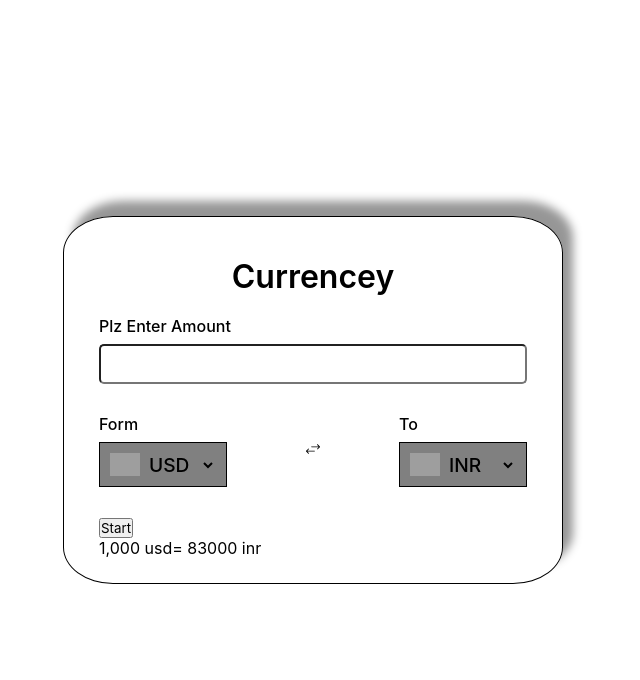
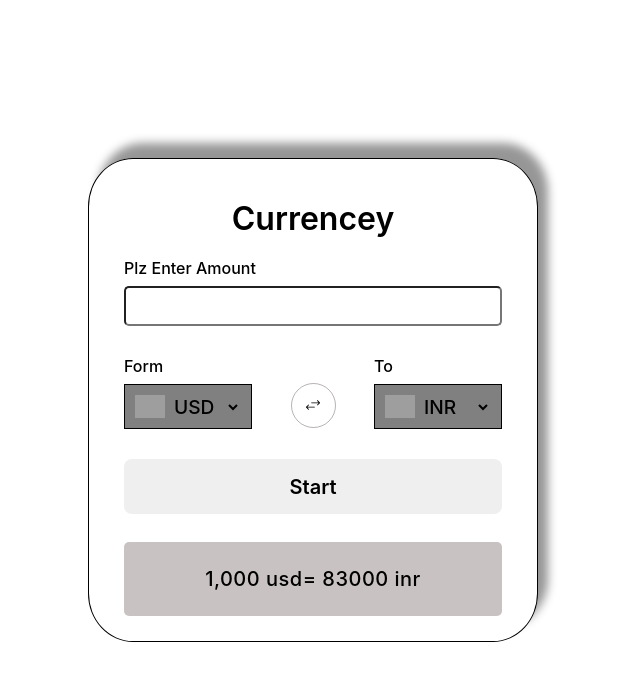
Before and after one commit to ahinmukherjee/Transfer-, a React (Vite) app: page / in a window 1280 px wide. Shown: the top 680 px of the page, without its empty margins (327-967 px from the left). Built offline with nearby package versions, Linux system fonts and the light colour scheme; grey boxes are pictures that could not be loaded.

Commit message:
files changes

```diff
--- a/src/App.css
+++ b/src/App.css
@@ -34,52 +34,3 @@
     animation: logo-spin infinite 20s linear;
   }
 }
-
-.card {
-  padding: 2em;
-}
-
-.read-the-docs {
-  color: #888;
-}
-
-.swap-icon{
-  height: 45px;
-  width: 45px;
-  display: flex;
-  justify-content: center;
-  align-items: center;
-  border-radius: 50%;
-  border: 1px solid rgba(255,255,255, 0.5);
-  cursor: pointer;
-  margin-top: 25px;
-  transition: 0.2s ease;
-}:hover{
-  border: 1px solid rgba(255,255,255, 0.3);
-}
-
-.submit-button{
-  cursor: pointer;
-  width: 100%;
-  border-radius: 8px;
-  outline: none;
-  border: none;
-  min-height: 55px;
-  font-size: 20px;
-  font-weight: 600;
-  transition: 0.2s ease;
-}:hover{
-  border: 1px solid rgba(255,255,255, 0.3);
-}
-
-.Exchange-result{
-  color: black;
-  font-size: 20px;
-  font-weight: 500;
-  text-align: center;
-  background: rgba(128, 112, 112, 0.425);
-  padding: 25px 0;
-  margin-top: 28px;
-  border-radius: 5px;
-  letter-spacing: 0.5px;
-}
--- a/src/index.css
+++ b/src/index.css
@@ -17,242 +17,7 @@ body{
 }
 
 .currency-converter{
-  max-width: 500px;
-  margin: 0 auto;
-  border: 1px solid black;
-  padding: 40px 35px 25px;
-  border-radius: 10%;
-  box-shadow: 10px -15px 10px rgba(0, 0, 0, 0.411);
-}
-
-.convert-title{
-  font-size: 2rem;
-  font-weight: 600;
-  text-align: center;
-}
-
-.converter-form{
-  margin-top: 20px;
-}
-
-.form-group{
-  display: flex;
-  margin-bottom: 30px;
-  flex-direction: column;
-}
-.form-labrel{
-  display: block;
-  margin-bottom: 8px;
-  font-weight: 500;
-  font-size: 1rem;
-}
-
-.form-group .form-input{
-  outline: none;
-  min-height: 40px;
-  border-radius: 5px;
-}
-
-
-/* :root {
-  font-family: Inter, system-ui, Avenir, Helvetica, Arial, sans-serif;
-  line-height: 1.5;
-  font-weight: 400;
-
-  color-scheme: light dark;
-  color: rgba(255, 255, 255, 0.87);
-  background-color: #242424;
-
-  font-synthesis: none;
-  text-rendering: optimizeLegibility;
-  -webkit-font-smoothing: antialiased;
-  -moz-osx-font-smoothing: grayscale;
-}
-
-a {
-  font-weight: 500;
-  color: #646cff;
-  text-decoration: inherit;
-}
-a:hover {
-  color: #535bf2;
-}
-
-body {
-  margin: 0;
-  display: flex;
-  place-items: center;
-  min-width: 320px;
-  min-height: 100vh;
-}
-
-h1 {
-  font-size: 3.2em;
-  line-height: 1.1;
-}
-
-button {
-  border-radius: 8px;
-  border: 1px solid transparent;
-  padding: 0.6em 1.2em;
-  font-size: 1em;
-  font-weight: 500;
-  font-family: inherit;
-  background-color: #1a1a1a;
-  cursor: pointer;
-  transition: border-color 0.25s;
-}
-button:hover {
-  border-color: #646cff;
-}
-button:focus,
-button:focus-visible {
-  outline: 4px auto -webkit-focus-ring-color;
-}
-
-@media (prefers-color-scheme: light) {
-  :root {
-    color: #213547;
-    background-color: #ffffff;
-  }
-  a:hover {
-    color: #747bff;
-  }
-  button {
-    background-color: #f9f9f9;
-  }
-} */
-
-*{
-  font-family: Inter, system-ui, Avenir, Helvetica, Arial, sans-serif;
-  margin: 0;
-  padding: 0;
-  box-sizing: border-box;
-}
-
-body{
-  min-height: 100vh;
-  display: flex;
-  justify-content: center;
-  align-items: center;
-}
-
-#root{
-  width: 100%;
-}
-
-.currency-converter{
-  max-width: 500px;
-  margin: 0 auto;
-  border: 1px solid black;
-  padding: 40px 35px 25px;
-  border-radius: 10%;
-  box-shadow: 10px -15px 10px rgba(0, 0, 0, 0.411);
-}
-
-.convert-title{
-  font-size: 2rem;
-  font-weight: 600;
-  text-align: center;
-}
-
-.converter-form{
-  margin-top: 20px;
-}
-
-.form-group{
-  display: flex;
-  margin-bottom: 30px;
-  flex-direction: column;
-}
-.form-labrel{
-  display: block;
-  margin-bottom: 8px;
-  font-weight: 500;
-  font-size: 1rem;
-}
-
-.form-group .form-input{
-  outline: none;
-  min-height: 40px;
-  border-radius: 5px;
-}
-
-*{
-  font-family: Inter, system-ui, Avenir, Helvetica, Arial, sans-serif;
-  margin: 0;
-  padding: 0;
-  box-sizing: border-box;
-}
-
-body{
-  min-height: 100vh;
-  display: flex;
-  justify-content: center;
-  align-items: center;
-}
-
-#root{
-  width: 100%;
-}
-
-.currency-converter{
-  max-width: 500px;
-  margin: 0 auto;
-  border: 1px solid black;
-  padding: 40px 35px 25px;
-  border-radius: 10%;
-  box-shadow: 10px -15px 10px rgba(0, 0, 0, 0.411);
-}
-
-.convert-title{
-  font-size: 2rem;
-  font-weight: 600;
-  text-align: center;
-}
-
-.converter-form{
-  margin-top: 20px;
-}
-
-.form-group{
-  display: flex;
-  margin-bottom: 30px;
-  flex-direction: column;
-}
-.form-labrel{
-  display: block;
-  margin-bottom: 8px;
-  font-weight: 500;
-  font-size: 1rem;
-}
-
-.form-group .form-input{
-  outline: none;
-  min-height: 40px;
-  border-radius: 5px;
-}
-
-*{
-  font-family: Inter, system-ui, Avenir, Helvetica, Arial, sans-serif;
-  margin: 0;
-  padding: 0;
-  box-sizing: border-box;
-}
-
-body{
-  min-height: 100vh;
-  display: flex;
-  justify-content: center;
-  align-items: center;
-}
-
-#root{
-  width: 100%;
-}
-
-.currency-converter{
-  max-width: 500px;
+  max-width: 450px;
   margin: 0 auto;
   border: 1px solid black;
   padding: 40px 35px 25px;
@@ -321,3 +86,55 @@ body{
 .currency-dropdown option{
   font-weight: 500;
 }
+
+/* .card {
+  padding: 2em;
+}
+
+.read-the-docs {
+  color: #888;
+} */
+
+.swap-icon{
+  height: 45px;
+  width: 45px;
+  display: flex;
+  justify-content: center;
+  align-items: center;
+  border-radius: 50%;
+  /* border: 1px solid rgba(255,255,255, 0.5); */
+  cursor: pointer;
+  margin-top: 25px;
+  /* transition: 0.5s ease; */
+  border: 1px solid rgba(22, 3, 3, 0.3);
+}
+  /* }:hover{
+  border: 1px solid rgba(22, 3, 3, 0.3);
+} */
+
+.submit-button{
+  cursor: pointer;
+  width: 100%;
+  border-radius: 8px;
+  outline: none;
+  border: none;
+  min-height: 55px;
+  font-size: 20px;
+  font-weight: 600;
+  /* transition: 0.2s ease; */
+}
+/* :hover{
+  border: 1px solid rgba(255,255,255, 0.3);
+} */
+
+.Exchange-result{
+  color: black;
+  font-size: 20px;
+  font-weight: 500;
+  text-align: center;
+  background: rgba(128, 112, 112, 0.425);
+  padding: 25px 0;
+  margin-top: 28px;
+  border-radius: 5px;
+  letter-spacing: 0.5px;
+}
```
